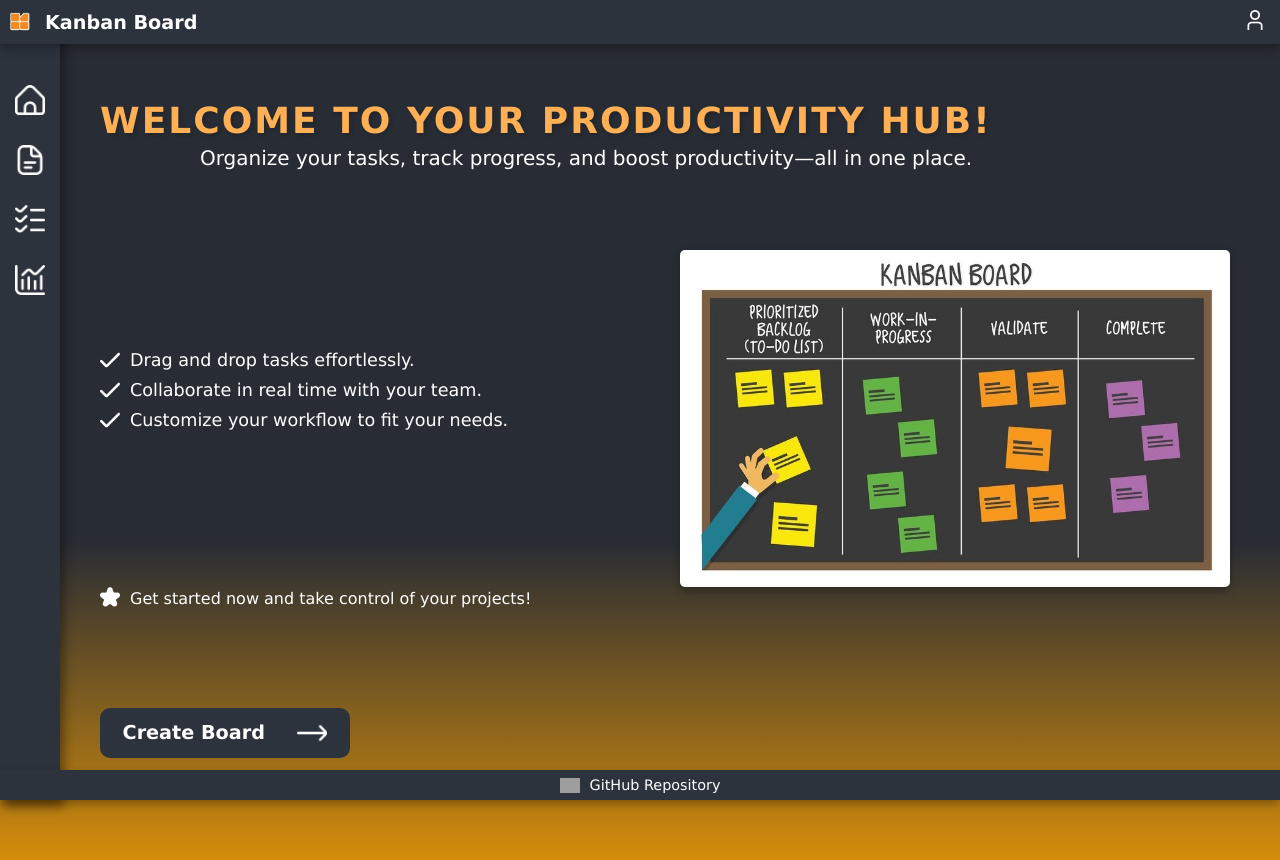
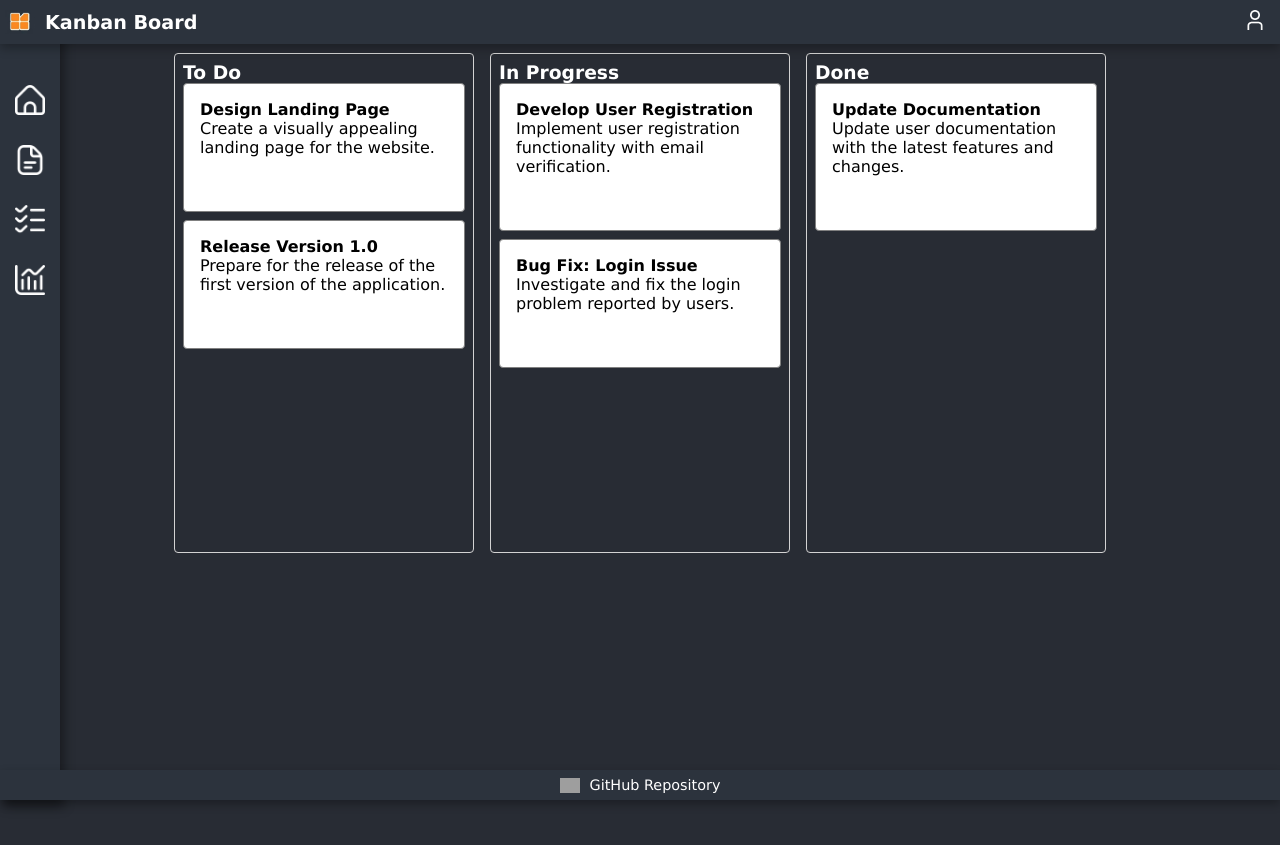
Before and after one commit to danielaprimacov/react-kanban-board, a React (Vite) app: page / in a window 1280 px wide. Built offline with nearby package versions, Linux system fonts and the light colour scheme; grey boxes are pictures that could not be loaded.

Commit message:
Add the Board Logic (Drag and Drop)

```diff
--- a/package.json
+++ b/package.json
@@ -10,6 +10,9 @@
     "preview": "vite preview"
   },
   "dependencies": {
+    "@dnd-kit/core": "^6.3.1",
+    "@dnd-kit/sortable": "^10.0.0",
+    "@dnd-kit/utilities": "^3.2.2",
     "react": "^19.0.0",
     "react-dom": "^19.0.0"
   },
--- a/src/App.css
+++ b/src/App.css
@@ -137,12 +137,12 @@
   display: flex;
   flex-direction: column;
   justify-content: center;
-  padding-bottom: 80px;
+  padding-bottom: 50px;
 }
 
 .main-title {
   padding-top: 40px;
-  color: #ffaf54;
+  color: #2c333d;
   text-transform: uppercase;
   font-size: 36px;
   font-weight: bold;
@@ -151,8 +151,15 @@
   text-shadow: 2px 2px 4px rgba(0, 0, 0, 0.2);
 }
 
+.main-title span {
+  background: linear-gradient(90deg, #f9572a, #ff8a05);
+  background-clip: text;
+  -webkit-background-clip: text;
+  -webkit-text-fill-color: transparent;
+}
+
 .board-img {
-  width: 550px;
+  width: 500px;
   height: auto;
   border-radius: 5px;
   box-shadow: 0px 4px 10px rgba(0, 0, 0, 0.3);
@@ -174,7 +181,7 @@
 }
 
 .features {
-  padding-top: 100px;
+  padding-top: 120px;
   display: flex;
   flex-direction: column;
   gap: 10px;
@@ -195,7 +202,7 @@
 }
 
 .create-board-btn {
-  margin-top: 100px;
+  margin-top: 40px;
   width: 250px;
   height: 50px;
   background-color: #2c333d;
@@ -208,11 +215,13 @@
   align-items: center;
   cursor: pointer;
   gap: 10px;
+  transition: all 0.3s ease-in-out;
 }
 
 .create-board-btn:hover {
   transform: scale(1.1);
   transition: transform 0.5s ease;
+  box-shadow: 0px 10px 20px rgba(255, 175, 84, 0.5);
 }
 
 .get-started {
@@ -228,3 +237,28 @@
   width: 20px;
   margin-right: 10px;
 }
+
+.footer-wave {
+  position: absolute;
+  top: -50px;
+  left: 0;
+  width: 100%;
+  height: 500px;
+  background: linear-gradient(to right, #ffaf54 20%, rgba(44, 51, 61, 0) 100%);
+  -webkit-mask-image: url("../src/assets/images/wave.svg");
+  mask-image: url("../src/assets/images/wave.svg");
+  -webkit-mask-size: cover;
+  mask-size: cover;
+  z-index: -1;
+  transform: scaleY(-1);
+}
+
+.board {
+  display: flex;
+  justify-content: center;
+}
+
+.board p,
+.board strong {
+  color: black;
+}
--- a/src/App.jsx
+++ b/src/App.jsx
@@ -3,13 +3,16 @@ import Footer from "./assets/components/Footer";
 import Navbar from "./assets/components/Navbar";
 import Sidebar from "./assets/components/Sidebar";
 import MainContent from "./assets/components/MainContent";
+import Tasks from "./assets/components/Taks";
 
 function App() {
   return (
     <>
       <Navbar />
       <Sidebar />
-      <MainContent />
+      {/* <MainContent />
+       */}
+      <Tasks />
       <Footer />
     </>
   );
--- /dev/null
+++ b/src/assets/components/Column.jsx
@@ -0,0 +1,24 @@
+import React from "react";
+import SortableTask from "./SortableTask";
+
+function Column({ column, tasks }) {
+  return (
+    <div
+      style={{
+        margin: 8,
+        border: "1px solid lightgrey",
+        borderRadius: 4,
+        width: 300,
+        minHeight: 500,
+        padding: 8,
+      }}
+    >
+      <h3>{column.title}</h3>
+      {tasks.map((task) => (
+        <SortableTask key={task.id} task={task} />
+      ))}
+    </div>
+  );
+}
+
+export default Column;
--- a/src/assets/components/MainContent.jsx
+++ b/src/assets/components/MainContent.jsx
@@ -7,7 +7,9 @@ function MainContent() {
   return (
     <main className="content">
       <div className="main-header">
-        <h1 className="main-title">Welcome to your productivity hub!</h1>
+        <h1 className="main-title">
+          Welcome to your <span>productivity hub!</span>
+        </h1>
 
         <p className="what-you-can-do">
           Organize your tasks, track progress, and boost productivity—all in one
@@ -38,6 +40,7 @@ function MainContent() {
       <div className="create-board-btn">
         Create Board <img className="icon" src={arrowIcon} />
       </div>
+      <div className="footer-wave"></div>
     </main>
   );
 }
--- /dev/null
+++ b/src/assets/components/SortableTask.jsx
@@ -0,0 +1,29 @@
+import React from "react";
+import { useSortable } from "@dnd-kit/sortable";
+import { CSS } from "@dnd-kit/utilities";
+
+function SortableTask({ task }) {
+  const { attributes, listeners, setNodeRef, transform, transition } =
+    useSortable({ id: task.id });
+  const style = {
+    transform: CSS.Transform.toString(transform),
+    transition,
+    padding: 16,
+    margin: "0 0 8px 0",
+    border: "1px solid grey",
+    borderRadius: 4,
+    backgroundColor: "white",
+  };
+
+  return (
+    <div ref={setNodeRef} style={style} {...attributes} {...listeners}>
+      <strong>{task.title}</strong>
+      <p>{task.description}</p>
+      <small>Assignee: {task.assignee}</small>
+      <br />
+      <small>Due: {task.dueDate}</small>
+    </div>
+  );
+}
+
+export default SortableTask;
--- /dev/null
+++ b/src/assets/components/Taks.jsx
@@ -0,0 +1,127 @@
+import kanbanData from "../kanban.json";
+
+import { DndContext, closestCenter } from "@dnd-kit/core";
+import {
+  SortableContext,
+  arrayMove,
+  rectSortingStrategy,
+} from "@dnd-kit/sortable";
+import { act, useState } from "react";
+
+import Column from "../components/Column";
+
+const tasksById = kanbanData.reduce((acc, task) => {
+  acc[task.id] = task;
+  return acc;
+}, {});
+
+const initialColumns = {
+  "To Do": {
+    id: "To Do",
+    title: "To Do",
+    taskIds: kanbanData
+      .filter((task) => task.status === "To Do")
+      .map((task) => task.id),
+  },
+  "In Progress": {
+    id: "In Progress",
+    title: "In Progress",
+    taskIds: kanbanData
+      .filter((task) => task.status === "In Progress")
+      .map((task) => task.id),
+  },
+  Done: {
+    id: "Done",
+    title: "Done",
+    taskIds: kanbanData
+      .filter((task) => task.status === "Done")
+      .map((task) => task.id),
+  },
+};
+
+function Tasks() {
+  const [tasks, setTasks] = useState(tasksById);
+  const [columns, setColumns] = useState(initialColumns);
+
+  const findContainer = (id) => {
+    for (const containerId in columns) {
+      if (columns[containerId].taskIds.includes(id)) {
+        return containerId;
+      }
+    }
+    return null;
+  };
+
+  const handleDragEnd = (event) => {
+    const { active, over } = event;
+    if (!over) return;
+
+    const activeContainerId = findContainer(active.id);
+    const overContainerId = findContainer(over.id) || activeContainerId;
+
+    if (!activeContainerId || !overContainerId) return;
+
+    if (activeContainerId === overContainerId) {
+      const container = columns[activeContainerId];
+      const oldIndex = container.taskIds.indexOf(active.id);
+      const newIndex = container.taskIds.indexOf(over.id);
+      if (oldIndex !== newIndex) {
+        const newTaskIds = arrayMove(container.taskIds, oldIndex, newIndex);
+        setColumns({
+          ...columns,
+          [activeContainerId]: {
+            ...container,
+            taskIds: newTaskIds,
+          },
+        });
+      }
+    } else {
+      const startContainer = columns[activeContainerId];
+      const finishContainer = columns[overContainerId];
+
+      const newStartTaskIds = startContainer.taskIds.filter(
+        (id) => id !== active.id
+      );
+      const newFinishTaskIds = [...finishContainer.taskIds, active.id];
+
+      setColumns({
+        ...columns,
+        [activeContainerId]: {
+          ...startContainer,
+          taskIds: newStartTaskIds,
+        },
+        [overContainerId]: {
+          ...finishContainer,
+          taskIds: newFinishTaskIds,
+        },
+      });
+
+      const updatedTask = { ...tasks[active.id], status: overContainerId };
+      setTasks({
+        ...tasks,
+        [active.id]: updatedTask,
+      });
+    }
+  };
+
+  return (
+    <DndContext collisionDetection={closestCenter} onDragEnd={handleDragEnd}>
+      <div className="board">
+        {Object.values(columns).map((column) => (
+          <SortableContext
+            key={column.id}
+            items={column.taskIds}
+            strategy={rectSortingStrategy}
+          >
+            <Column
+              column={column}
+              tasks={column.taskIds.map((id) => tasks[id])}
+            />
+          </SortableContext>
+        ))}
+      </div>
+    </DndContext>
+  );
+}
+
+export default Tasks;
--- /dev/null
+++ b/src/assets/kanban.json
@@ -0,0 +1,52 @@
+[
+  {
+    "id": "1",
+    "title": "Design Landing Page",
+    "description": "Create a visually appealing landing page for the website.",
+    "assignee": "Mary Davis",
+    "status": "To Do",
+    "priority": "High",
+    "createdDate": "2023-09-15",
+    "dueDate": "2023-09-30"
+  },
+  {
+    "id": "2",
+    "title": "Develop User Registration",
+    "description": "Implement user registration functionality with email verification.",
+    "assignee": "Jane Smith",
+    "status": "In Progress",
+    "priority": "Medium",
+    "createdDate": "2023-09-16",
+    "dueDate": "2023-10-10"
+  },
+  {
+    "id": "3",
+    "title": "Bug Fix: Login Issue",
+    "description": "Investigate and fix the login problem reported by users.",
+    "assignee": "Mark Johnson",
+    "status": "In Progress",
+    "priority": "High",
+    "createdDate": "2023-09-17",
+    "dueDate": "2023-09-25"
+  },
+  {
+    "id": "4",
+    "title": "Release Version 1.0",
+    "description": "Prepare for the release of the first version of the application.",
+    "assignee": "Sarah Brown",
+    "status": "To Do",
+    "priority": "High",
+    "createdDate": "2023-09-18",
+    "dueDate": "2023-10-05"
+  },
+  {
+    "id": "5",
+    "title": "Update Documentation",
+    "description": "Update user documentation with the latest features and changes.",
+    "assignee": "David Wilson",
+    "status": "Done",
+    "priority": "Low",
+    "createdDate": "2023-09-19",
+    "dueDate": "2023-09-30"
+  }
+]
--- a/src/index.css
+++ b/src/index.css
@@ -23,25 +23,10 @@ a {
 }
 
 body {
-  margin-top: 60px;
+  margin-top: 45px;
   position: relative;
   z-index: 10;
   background: radial-gradient(#282c34, #282c34);
-}
-
-body::before {
-  content: "";
-  position: absolute;
-  width: 100%;
-  height: 40vh;
-  bottom: 0;
-  left: 0;
-  background: linear-gradient(
-    to bottom,
-    rgba(255, 165, 0, 0),
-    rgba(255, 165, 0, 0.8)
-  );
-  z-index: -1;
 }
 
 html {
```
Also changed, not shown: src/assets/images/wave.svg (added), 1 other file (tests, documents, lock files or other folders).
